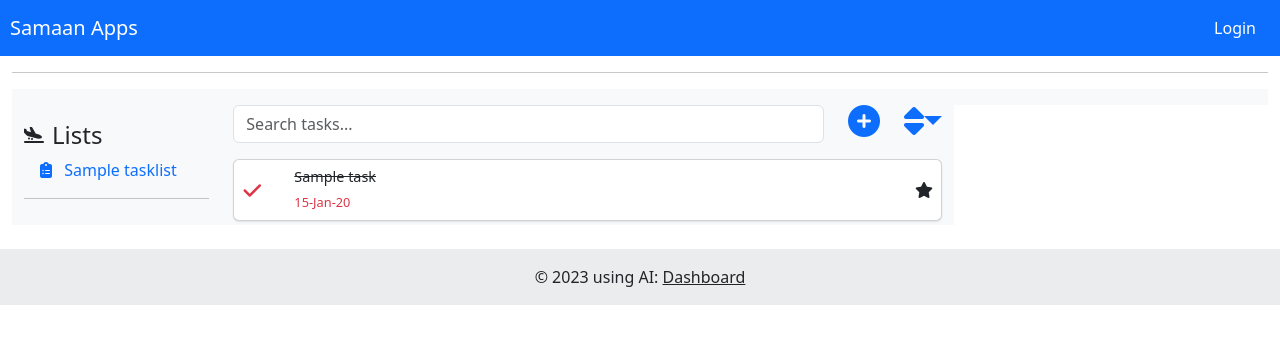
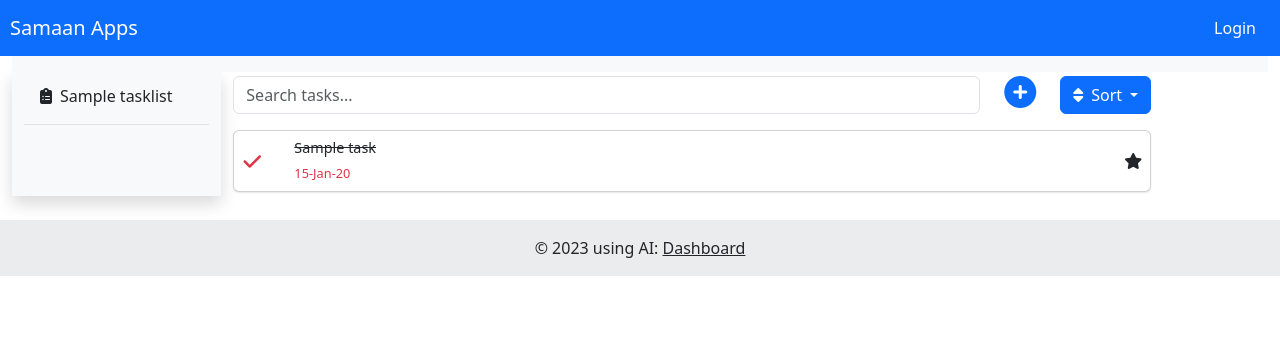
Before and after one commit to kittureddy2000/using-AI, a Django app: template todos/templates/todos/task_dashboard.html in a window 1280 px wide. Shown: the top 344 px of the page. Run offline with Django 4.2, Linux system fonts and the light colour scheme; tables that the repository leaves empty hold one stand-in row (values such as "Sample post"); the template is opened without the code that fills it: values that come from a table or form of the project are taken from there, most other values are stand-ins (such as "Sample title", 1, 10 or a date in 2020); parts of the project's set-up code (start-up, migrations or seed data) failed here and were passed over; some libraries are stand-ins or nearby versions.

Commit message:
First Finished Product

```diff
--- a/todos/forms.py
+++ b/todos/forms.py
@@ -5,13 +5,6 @@ from django.contrib.auth.forms import UserCreationForm
 from django.contrib.auth.models import User
 from django.utils import timezone
 
-RECURRENCE_CHOICES = [
-    ('NO_RECURRENCE', 'No Recurrence'),
-    ('DAILY', 'Daily'),
-    ('WEEKLY', 'Weekly'),
-    ('MONTHLY', 'Monthly'),
-    ('YEARLY', 'Yearly'),
-]
 
 class TaskListForm(forms.ModelForm):
     class Meta:
--- a/todos/models.py
+++ b/todos/models.py
@@ -54,12 +54,12 @@ class Image(models.Model):
 
 
 class TaskHistory(models.Model):
-    user = models.ForeignKey(User, on_delete=models.CASCADE,default=3)
+    user = models.ForeignKey(User, on_delete=models.CASCADE, default=3)
     task_name = models.CharField(max_length=200)
     list_name = models.ForeignKey(TaskList, on_delete=models.SET_DEFAULT, default=1, blank=True)
-    task_description = models.CharField(max_length=2000 , null=True, blank=True),
+    task_description = models.CharField(max_length=2000, null=True, blank=True)  # Remove the comma here
     due_date = models.DateTimeField(null=True, blank=True)
-    reminder_time = models.DateTimeField(default=timezone.now , null=True, blank = True)
+    reminder_time = models.DateTimeField(default=timezone.now, null=True, blank=True)
     recurrence = models.CharField(max_length=100, blank=True)
     task_completed = models.BooleanField(default=False)
     important = models.BooleanField(default=False)
--- a/todos/static/todos/css/style.css
+++ b/todos/static/todos/css/todo-style.css
@@ -28,3 +28,12 @@
 .expandable:focus {
   height: 10rem; /* Increase height when the text area is focused */
 }
+
+.panel-shadow {
+  box-shadow: 0 .5rem 1rem rgba(0, 0, 0, .15); /* Adjust the values to get the desired depth */
+}
+
+.highlighted {
+  background-color: #007bff; /* Bootstrap primary blue for example */
+  color: white; /* Ensure text is readable on the highlight background */
+}
--- a/todos/templates/todos/edit_task.html
+++ b/todos/templates/todos/edit_task.html
@@ -8,11 +8,11 @@
 
     <!-- Task Name -->
 
-            <div class="mt-5">
+            <div class="mt-1 mb-1">
                 {{ edit_task_form.task_name|add_class:"form-control" }}
                 {{ edit_task_form.task_name.errors }}
             </div>
-            <br>
+
 
     <!-- Due Date and Reminder Time -->
     <div class="card mb-1">
@@ -41,13 +41,20 @@
     <div class="card mb-1">
         <div class="card-body">
             <div class="mb-1">
-                {{ edit_task_form.list_name.label_tag }}
                 {{ edit_task_form.list_name|add_class:"form-select" }}
                 {{ edit_task_form.list_name.errors }}
             </div>
         </div>
     </div>
-
+    <!-- Task Description -->
+    <div class="card mb-1">
+        <div class="card-body">
+            <div class="mb-1">
+                {{ edit_task_form.task_description|add_class:"form-control form-control-sm expandable" }}
+                {{ edit_task_form.task_description.errors }}
+            </div>
+        </div>
+    </div>
     <!-- Images Handling -->
     <div class="card mb-1">
         <div class="card-body">
@@ -67,15 +74,7 @@
         </div>
     </div>
 
-    <!-- Task Description -->
-    <div class="card mb-1">
-        <div class="card-body">
-            <div class="mb-1">
-                {{ edit_task_form.task_description|add_class:"form-control" }}
-                {{ edit_task_form.task_description.errors }}
-            </div>
-        </div>
-    </div>
+
 
         <!-- Important and Assigned To -->
     <div class="card mb-1">
--- a/todos/templates/todos/task_dashboard.html
+++ b/todos/templates/todos/task_dashboard.html
@@ -5,13 +5,12 @@
 
 {% block additional_head %}
 <meta name="csrf-token" content="{{ csrf_token }}" />
-<link href="{% static 'todos/css/style.css' %}" rel="stylesheet">
+<link href="{% static 'todos/css/todo-style.css' %}" rel="stylesheet">
 {% endblock %}
 
 {% block content %}
 <input type="hidden" id="current-list" />
 <div id="success-message" style="display: none"></div>
-<hr class="hr" />
 
 <div class="container-fluid">
   <div class="row">
@@ -24,39 +23,37 @@
     </nav>
 
     <!-- Boot strap side bar Start -->
-      <nav id="sidebarMenu" class="col-md-3 col-lg-2 d-md-block bg-light sidebar collapse">
+      <nav id="sidebarMenu" class="col-md-3 col-lg-2 d-md-block bg-light sidebar collapse panel-shadow">
         <!-- Sidebar content -->
-        <div class="sidebar-sticky pt-3">
+        <div class="sidebar-sticky pt-1">
           <ul class="nav flex-column">
-
-          <li class="nav-item d-flex align-items-center">
-            <i class="fa-solid fa-plane-arrival me-2"></i>
-            <h4 class="mb-0 inline-heading">Lists</h4>
-          </li>
-            <!-- List items here -->
               {% for tasklist in task_lists %}
               <li class="nav-item">
-              <a href="#" class="nav-link task-list-item" data-id="{{ tasklist.id }}">
-
+                  <a href="#" class="nav-link task-list-item d-flex align-items-center text-dark" data-id="{{ tasklist.id }}">
+                      <!-- Use span to wrap icons for better control -->
+                      <span class="icon-container me-2">
                           {% if tasklist.special_list %}
-                  <i class="fa-solid fa-clipboard-list me-2"></i>  <!-- This icon shows if it's a special list -->
+                              <i class="fa-solid fa-clipboard-list"></i>  <!-- Special list icon -->
                           {% else %}
-                  <i class="fas fa-tasks me-2"></i>  <!-- This icon shows otherwise -->
+                              <i class="fas fa-tasks"></i>  <!-- Default list icon -->
                           {% endif %}
-
-                {{ tasklist.list_name }}
+                      </span>
+                      <!-- Use span for text to avoid unexpected margins from heading tags -->
+                      <span class="text-truncate"> {{ tasklist.list_name }} </span>
                   </a>
+                  <!-- Use Bootstrap's border class for horizontal line -->
+                  <div class="border-bottom my-2"></div>
               </li>
-            <hr class="my-2 hr-blurry" /> <!-- Adjusted margin for the horizontal line -->
               {% endfor %}
           </ul>
       </div>
+
       </nav>
     <!-- Boot strap side bar End -->
 
-    <div id="task-middle-panel" class="col-md-6 col-lg-7 bg-light">
+    <div id="task-middle-panel" class="col-md-6 col-lg-9">
       <!-- Search and Add Task Section -->
-      <div class="sticky-top">
+      <div id="searchbar_row" class="sticky-top mt-1">
           <div class="row justify-content-between mb-3">
             <div class="col">
               <input
@@ -72,7 +69,10 @@
             </div>
             <!-- Sort icon -->
             <div class="col col-auto">
-             <i class="fas fa-sort fa-2x text-primary dropdown-toggle" data-bs-toggle="dropdown" aria-expanded="false" style="cursor: pointer;"></i>
+             <button class="btn btn-primary dropdown-toggle" type="button" id="sortMenuButton" data-bs-toggle="dropdown" aria-expanded="false">
+              <i class="fas fa-sort me-2"></i>Sort
+            </button>
+
                   <!-- Dropdown menu links go here -->
                   <ul class="dropdown-menu">
                     <li><a class="dropdown-item sort-option" href="#" data-sort="due_date">Due Date</a></li>
@@ -88,13 +88,12 @@
         </div>
     </div>
 
-    <!-- Sidebar for additional options -->
     <!-- Back button visible only on small screens, outside the task-details-panel -->
     <button id="back-button" class="btn btn-secondary d-none mb-3">
       <i class="fas fa-arrow-left"></i> Back
     </button>
 
-    <div id="task-details-panel" class="col-md-3 bg-light border-left d-none">
+    <div id="task-details-panel" class="col-md-4 bg-light border-left d-none panel-shadow">
        {% include 'todos/edit_task.html' %}
     </div>
 </div>
@@ -227,6 +226,8 @@
           var listId = $(this).data("id");
           console.log("list Id : " + listId);
           $("#current-list").data("list-id", listId); // Store the current list ID
+          $(".task-list-item").removeClass('highlighted');
+          this.classList.add('highlighted');
 
           $.ajax({
             url: `/todos/get_tasks_by_list/${listId}`,
@@ -290,15 +291,21 @@
             success: function (response) {
               if (response.completed) {
                 //taskRow.css("text-decoration", "line-through");
-                console.log("Clicked Complete")
-                $('#task-${taskId} .card-body').toggleClass('strikethrough');
+                console.log("Clicked Complete : " + response.task_name)
+                console.log("Task Id : " + response.task_id)
+
+                if (response.task_completed) {
+                    $(`#task-${response.id}.card-title`).addClass('strikethrough');
+                } else {
+                    $(`#task-${response.id}.card-title`).removeClass('strikethrough');
+                }
 
                 $("#success-message")
-                  .text("Deleted task: " + taskName)
+                  .text("Marked task Complete: " + response.task_name)
                   .show();
                 setTimeout(function () {
                   $("#success-message").hide();
-                }, 5000);
+                }, 1000);
               }
             },
             error: function (xhr, status, error) {
@@ -395,10 +402,14 @@
                 console.log("In Success message for getting edit_task_panel")
                 $('#task-details-panel').removeClass('d-none');
                 $('#task-details-panel').html(tasks);
+                document.getElementById('task-middle-panel').classList.remove('col-lg-9');
+                document.getElementById('task-middle-panel').classList.add('col-lg-6');
 
                 if ($(window).width() < 768) { // 768px is generally considered the breakpoint for small devices
                   $('#tasks-section').toggleClass('d-none'); // Toggle the panel visibility
                   $('#back-button').removeClass('d-none');
+                  $('#searchbar_row').addClass('d-none');
+
                 }
 
               },
@@ -561,7 +572,8 @@
       $('#back-button').on('click', function() {
         $('#task-details-panel').addClass('d-none');
         $('#tasks-section').toggleClass('d-none'); // Toggle the panel visibility
-
+        $('#back-button').addClass('d-none');
+        $('#searchbar_row').removeClass('d-none');
 
       });
       // Add new task to existing UI
--- a/todos/views.py
+++ b/todos/views.py
@@ -232,7 +232,7 @@ def complete_task(request):
 
 
     task.save()
-
+    print("Task description : " + task.task_description )
 
     if(task.task_completed ) :
         task_history = TaskHistory(
@@ -252,7 +252,7 @@ def complete_task(request):
         task_history.save()
 
 
-    return JsonResponse({'completed': True, 'task_name': task_name})
+    return JsonResponse({'completed': True,'task_completed': task.task_completed, 'task_id': task_id, 'task_name': task_name})
 
 def mark_favorite(request):
     task_id = request.POST.get('id')
```
Also changed, not shown: samaanaiapps/settings.py (+22 -8 lines), temp_credentials.json (added, +1 -0 lines), todos/migrations/0017_taskhistory_task_description.py (added). Lines whose indentation alone changed are shown as unchanged.
